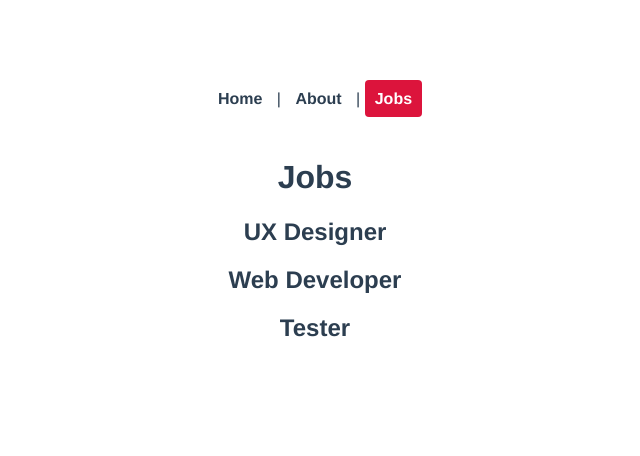
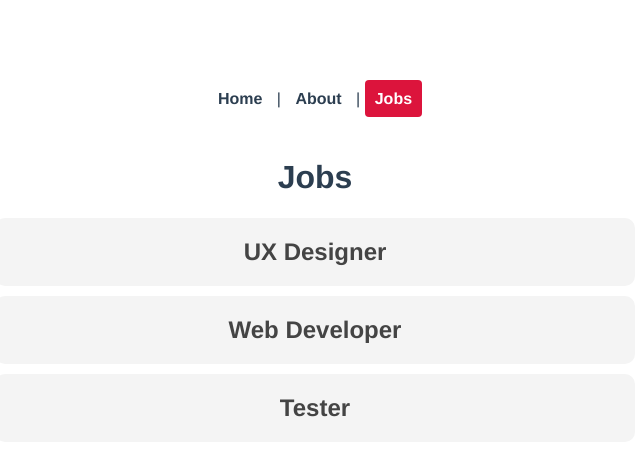
Before and after one commit to yusun-lab/jobs, a Vue app: page /jobs in a window 1280 px wide. Shown: the top 456 px of the page, without its empty margins (325-965 px from the left). Built offline with nearby package versions, Linux system fonts and the light colour scheme.

Commit message:
6 is done

```diff
--- a/src/views/jobs/JobDetailsView.vue
+++ b/src/views/jobs/JobDetailsView.vue
@@ -12,3 +12,23 @@ const { id } = defineProps({
   },
 });
 </script>
+
+<style>
+.job h2 {
+  background: #f4f4f4;
+  padding: 20px;
+  border-radius: 10px;
+  margin: 10px auto;
+  max-width: 600px;
+  cursor: pointer;
+  color: #444;
+}
+
+.job h2:hover {
+  background: #ddd;
+}
+
+.job a {
+  text-decoration: none;
+}
+</style>
--- a/src/views/jobs/JobsView.vue
+++ b/src/views/jobs/JobsView.vue
@@ -1,7 +1,9 @@
 <template>
   <h1>Jobs</h1>
-  <div v-for="job in jobs" :key="job.id">
-    <h2>{{ job.title }}</h2>
+  <div v-for="job in jobs" :key="job.id" class="job">
+    <router-link :to="{ name: 'JobDetails', params: { id: job.id } }">
+      <h2>{{ job.title }}</h2>
+    </router-link>
   </div>
 </template>
 
```
